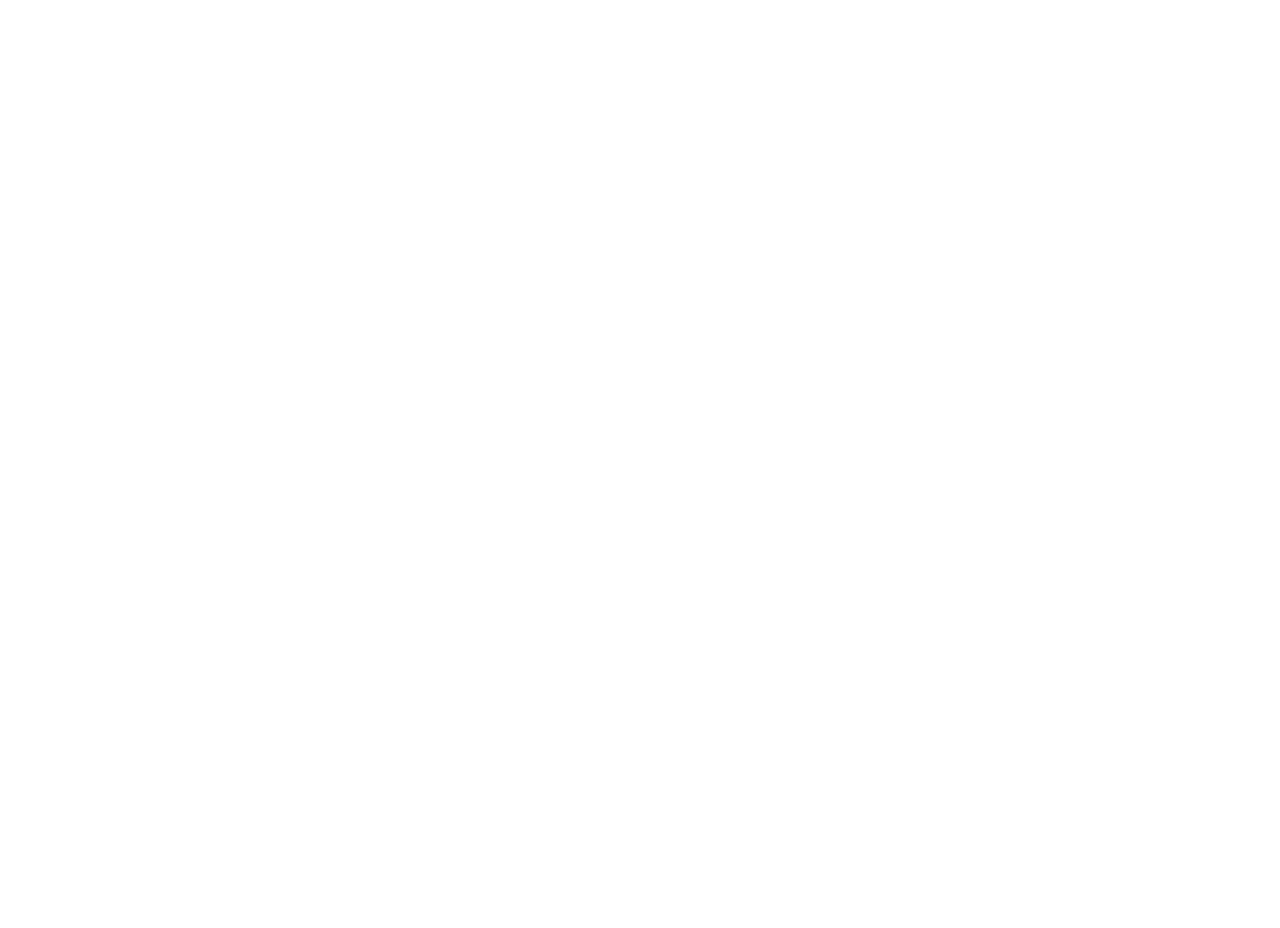
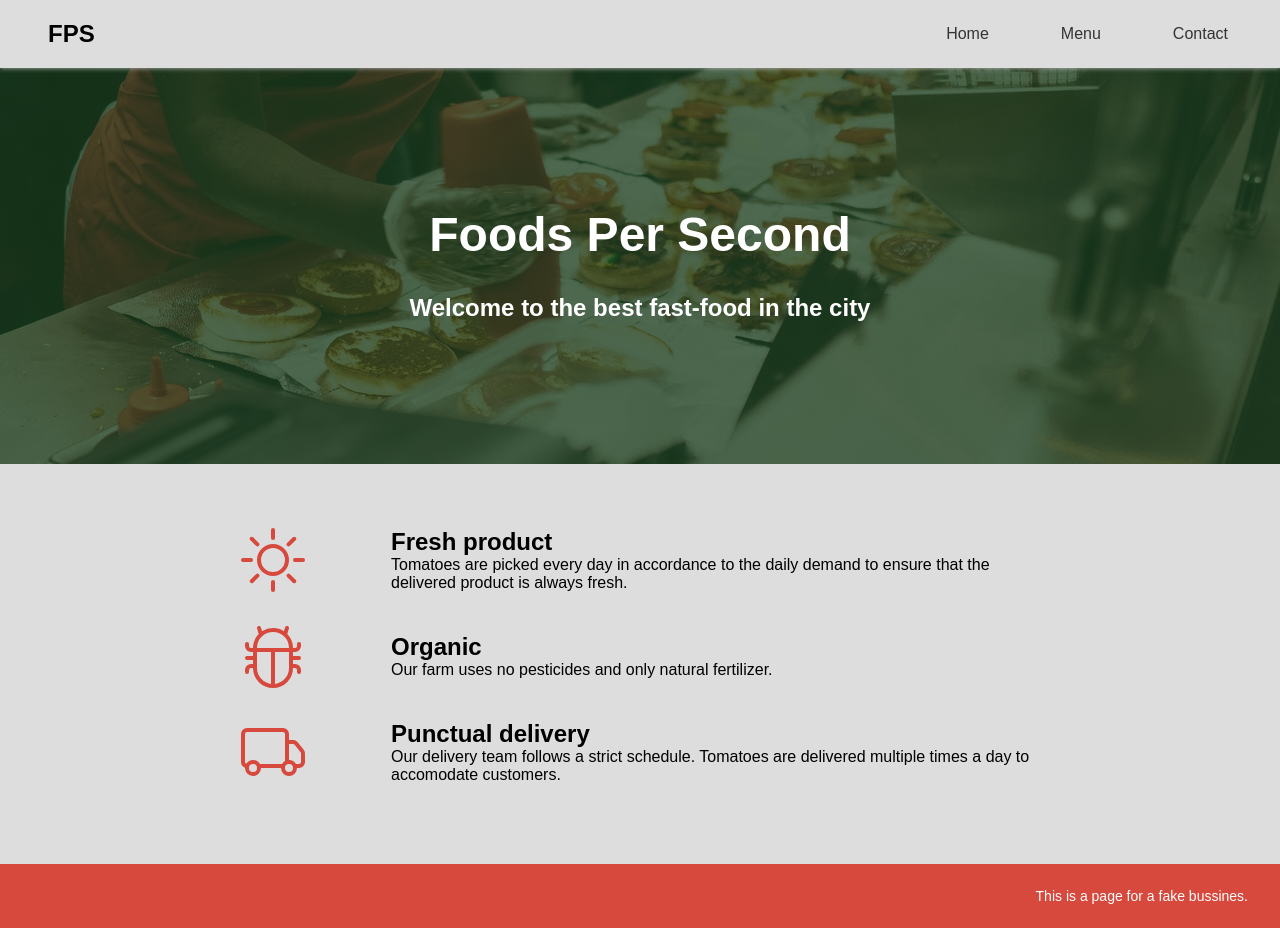
Before and after one commit to Mayolk/restaurant-page, a website built with webpack: page dist/index.html in a window 1280 px wide. Before the commit the page ends 800 px from the top, so only its background shows below. Built offline with nearby package versions, Linux system fonts and the light colour scheme.

Commit message:
set up loaders, create landing page

```diff
--- a/package.json
+++ b/package.json
@@ -2,7 +2,7 @@
   "name": "restaurant-page",
   "version": "1.0.0",
   "description": "webpack practice",
-  "main": "index.js",
+  "private": true,
   "scripts": {
     "test": "echo \"Error: no test specified\" && exit 1"
   },
@@ -17,6 +17,8 @@
   },
   "homepage": "https://github.com/Mayolk/restaurant-page#readme",
   "devDependencies": {
+    "css-loader": "^6.2.0",
+    "style-loader": "^3.2.1",
     "webpack": "^5.52.1",
     "webpack-cli": "^4.8.0"
   }
--- /dev/null
+++ b/src/home.js
@@ -0,0 +1,44 @@
+function createHome() {
+
+  const mainUI = document.createElement('main');
+  mainUI.setAttribute('id', 'main');
+  mainUI.innerHTML = `
+  <section id="hero">
+    <h1 id="title">Foods Per Second</h1>
+    <h2>Welcome to the best fast-food in the city</h2>
+  </section>
+  <section id="features" class="narrow">
+    <div class="icon">
+      <svg fill="currentColor" viewBox="0 0 16 16" id="sun-icon" xmlns="http://www.w3.org/2000/svg">
+        <path d="M8 11a3 3 0 110-6 3 3 0 010 6zm0 1a4 4 0 100-8 4 4 0 000 8zM8 0a.5.5 0 01.5.5v2a.5.5 0 01-1 0v-2A.5.5 0 018 0zm0 13a.5.5 0 01.5.5v2a.5.5 0 01-1 0v-2A.5.5 0 018 13zm8-5a.5.5 0 01-.5.5h-2a.5.5 0 010-1h2a.5.5 0 01.5.5zM3 8a.5.5 0 01-.5.5h-2a.5.5 0 010-1h2A.5.5 0 013 8zm10.657-5.657a.5.5 0 010 .707l-1.414 1.415a.5.5 0 11-.707-.708l1.414-1.414a.5.5 0 01.707 0zm-9.193 9.193a.5.5 0 010 .707L3.05 13.657a.5.5 0 01-.707-.707l1.414-1.414a.5.5 0 01.707 0zm9.193 2.121a.5.5 0 01-.707 0l-1.414-1.414a.5.5 0 01.707-.707l1.414 1.414a.5.5 0 010 .707zM4.464 4.465a.5.5 0 01-.707 0L2.343 3.05a.5.5 0 11.707-.707l1.414 1.414a.5.5 0 010 .708z"></path>
+      </svg>
+    </div>
+    <div class="feature">
+      <h2>Fresh product</h2>
+      <p>Tomatoes are picked every day in accordance to the daily demand to ensure that the delivered product is always fresh.</p>
+    </div>
+    <div class="icon">
+      <svg fill="currentColor" viewBox="0 0 16 16" id="bug-icon" xmlns="http://www.w3.org/2000/svg">
+        <path d="M4.355.522a.5.5 0 01.623.333l.291.956A4.979 4.979 0 018 1c1.007 0 1.946.298 2.731.811l.29-.956a.5.5 0 11.957.29l-.41 1.352A4.985 4.985 0 0113 6h.5a.5.5 0 00.5-.5V5a.5.5 0 011 0v.5A1.5 1.5 0 0113.5 7H13v1h1.5a.5.5 0 010 1H13v1h.5a1.5 1.5 0 011.5 1.5v.5a.5.5 0 11-1 0v-.5a.5.5 0 00-.5-.5H13a5 5 0 01-10 0h-.5a.5.5 0 00-.5.5v.5a.5.5 0 11-1 0v-.5A1.5 1.5 0 012.5 10H3V9H1.5a.5.5 0 010-1H3V7h-.5A1.5 1.5 0 011 5.5V5a.5.5 0 011 0v.5a.5.5 0 00.5.5H3c0-1.364.547-2.601 1.432-3.503l-.41-1.352a.5.5 0 01.333-.623zM4 7v4a4 4 0 003.5 3.97V7H4zm4.5 0v7.97A4 4 0 0012 11V7H8.5zM12 6a3.989 3.989 0 00-1.334-2.982A3.983 3.983 0 008 2a3.983 3.983 0 00-2.667 1.018A3.989 3.989 0 004 6h8z"></path>
+      </svg>
+    </div>
+    <div class="feature">
+      <h2>Organic</h2>
+      <p>Our farm uses no pesticides and only natural fertilizer.</p>
+    </div>
+    <div class="icon">
+      <svg fill="currentColor" viewBox="0 0 16 16" id="truck-icon" xmlns="http://www.w3.org/2000/svg">
+        <path d="M0 3.5A1.5 1.5 0 011.5 2h9A1.5 1.5 0 0112 3.5V5h1.02a1.5 1.5 0 011.17.563l1.481 1.85a1.5 1.5 0 01.329.938V10.5a1.5 1.5 0 01-1.5 1.5H14a2 2 0 11-4 0H5a2 2 0 11-3.998-.085A1.5 1.5 0 010 10.5v-7zm1.294 7.456A1.999 1.999 0 014.732 11h5.536a2.01 2.01 0 01.732-.732V3.5a.5.5 0 00-.5-.5h-9a.5.5 0 00-.5.5v7a.5.5 0 00.294.456zM12 10a2 2 0 011.732 1h.768a.5.5 0 00.5-.5V8.35a.5.5 0 00-.11-.312l-1.48-1.85A.5.5 0 0013.02 6H12v4zm-9 1a1 1 0 100 2 1 1 0 000-2zm9 0a1 1 0 100 2 1 1 0 000-2z"></path>
+      </svg>
+    </div>
+    <div class="feature">
+      <h2>Punctual delivery</h2>
+      <p>Our delivery team follows a strict schedule. Tomatoes are delivered multiple times a day to accomodate customers.</p>
+    </div>
+  </section>
+  `;
+
+  return mainUI;
+}
+
+export default createHome;
--- a/src/index.js
+++ b/src/index.js
@@ -1 +1,34 @@
-console.log('it works');
+import './style.css';
+import createHome from './home.js';
+// import HeroImage from './marcel-heil-unsplash.jpg';
+
+
+
+  // UI pointers
+
+  const homeLinkUI = document.querySelector('#home-link');
+  const menuLinkUI = document.querySelector('#menu-link');
+  const contactLinkUI = document.querySelector('#contact-link');
+  const contentUI = document.querySelector('#content');
+
+  // Event handlers
+  function loadHome() {
+
+    clearContent();
+
+    contentUI.appendChild(createHome());
+
+  };
+
+  function clearContent() {
+
+    contentUI.innerHTML = null;
+
+  }
+
+
+  // Event listeners
+  document.addEventListener('DOMContentLoaded', loadHome);
+  homeLinkUI.addEventListener('click', loadHome);
+  // menuLinkUI.addEventListener('click', loadMenu);
+  // contactLinkUI.addEventListener('click', loadContact);
--- /dev/null
+++ b/src/style.css
@@ -0,0 +1,114 @@
+body {
+  background-color: #ddd;
+  box-sizing: border-box;
+  font-family: Arial, sans-serif;
+}
+
+* {
+  box-sizing: inherit;
+  padding: 0;
+  margin: 0;
+}
+
+svg {
+  max-height: 100%;
+  width: auto;
+}
+
+.narrow {
+  max-width: 830px;
+  margin: 0 auto;
+}
+
+/* Header */
+
+#header {
+  position: fixed;
+  top: 0px;
+  left: 0px;
+  width: 100%;
+  background-color: #ddd;
+  display: flex;
+  justify-content: space-between;
+  padding: 1rem;
+  box-shadow: 0 0 5px #bbb;
+}
+
+#logo {
+  width: auto;
+  font-size: 1.5rem;
+  padding: 0.25rem 2rem;
+  font-weight: 700;
+}
+
+#nav {
+  display: flex;
+  align-items: center;
+}
+
+.nav-link {
+  padding: 0 calc(0.25rem + 2.5vw);
+  text-decoration: none;
+  color: #333;
+}
+
+.nav-link:hover {
+  color: #111;
+}
+
+/* Hero */
+
+#hero {
+  margin-top: 4rem;
+  height: 50vh;
+  min-height: 20rem;
+  background:
+    linear-gradient(
+    90deg,
+    #1a3c1bc4,
+    #1a3c1bc4
+    ),
+    black url(./marcel-heil-unsplash.jpg) center center;
+  display: flex;
+  flex-direction: column;
+  justify-content: center;
+  align-items: center;
+  color: white;
+}
+
+#title {
+  font-size: 3rem;
+  padding-bottom: 2rem;
+  text-align: center;
+}
+
+/* Features */
+
+#features {
+  padding-top: 3rem;
+  display: grid;
+  grid-template-rows: 1fr 1fr;
+  grid-template-columns: 1fr 4fr;
+  align-items: center;
+}
+
+.icon {
+  height: 6rem;
+  color: #d7483d;
+  padding: 1rem;
+}
+
+/* Footer */
+
+#footer {
+  margin-top: 4rem;
+  padding: 1rem;
+  background: #d7483d;
+  color: white;
+}
+
+#disclaimer {
+  text-align: right;
+  font-size: 14px;
+  padding: 0.5rem 1rem;
+}
--- a/webpack.config.js
+++ b/webpack.config.js
@@ -1,9 +1,23 @@
 const path = require('path');
 
 module.exports = {
+  mode: 'development',
   entry: './src/index.js',
+  devtool: 'inline-source-map',
   output: {
     filename: 'main.js',
     path: path.resolve(__dirname, 'dist'),
   },
+  module: {
+    rules: [
+      {
+        test: /\.css$/i,
+        use: ['style-loader', 'css-loader'],
+      },
+      {
+        test: /\.(png|jpg|jpeg|gif)$/i,
+        type: 'asset/resource',
+      },
+    ],
+  },
 };
```
Also changed, not shown: dist/3b852abc48bd70c26e37.jpg (added), dist/index.html, dist/main.js, src/marcel-heil-unsplash.jpg (added), 1 other file.
